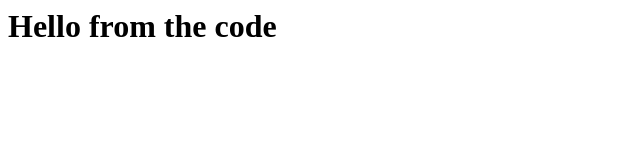
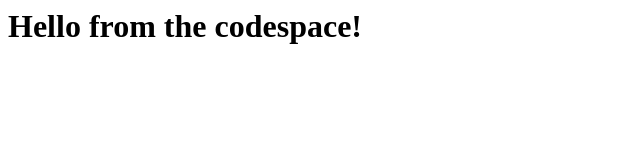
Before and after one commit to YawEffah/skills-code-with-codespaces, a plain HTML site: page index.html in a window 1280 px wide. Shown: the whole page, without its empty margins (0-640 px from the left). Drawn offline with Linux system fonts and the light colour scheme.

Commit message:
Adding helllo from the codespace!

```diff
--- a/index.html
+++ b/index.html
@@ -1,3 +1,3 @@
 <html>
-  <h1>Hello from the code</h1>
+  <h1>Hello from the codespace!</h1>
 </html>
```
